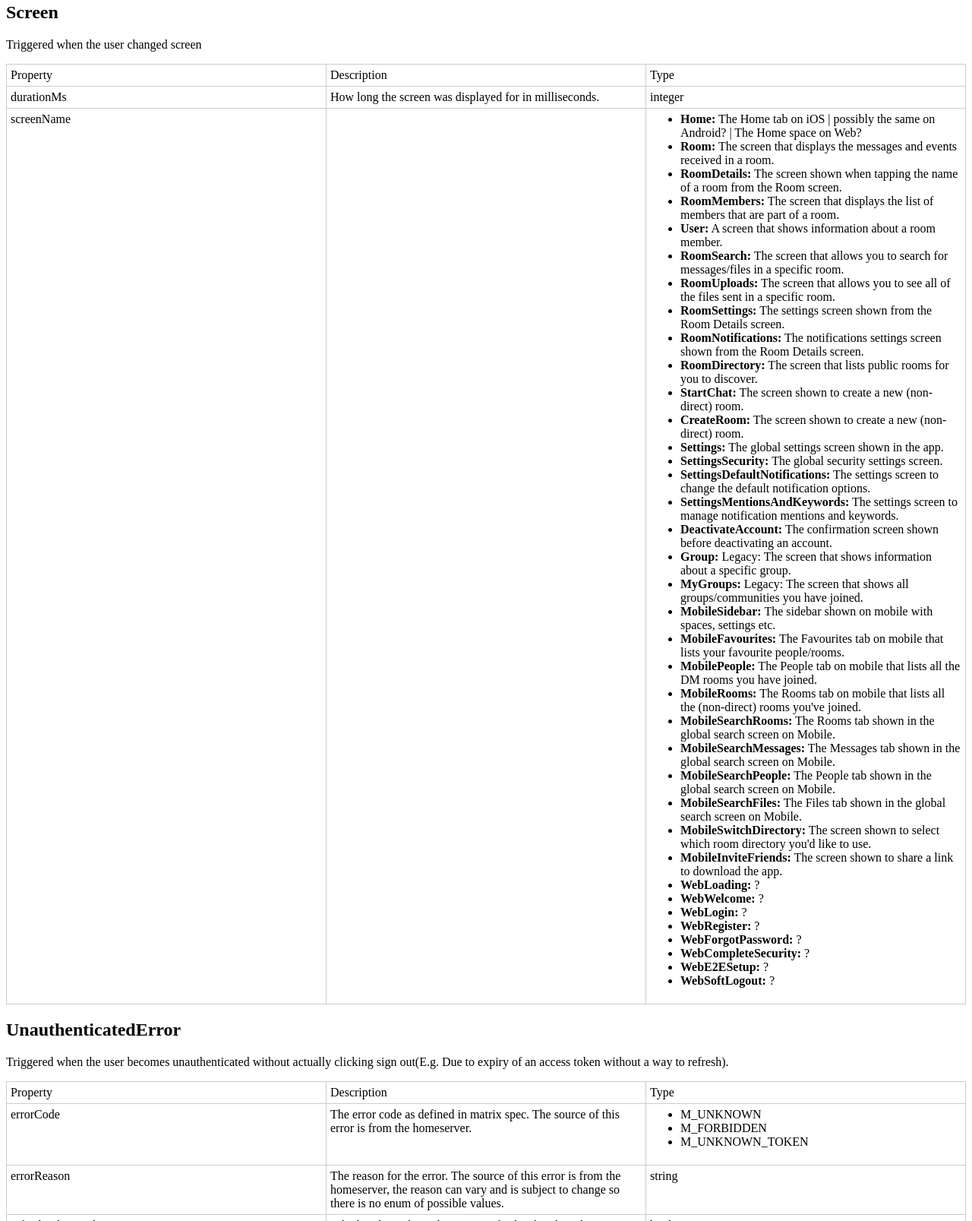
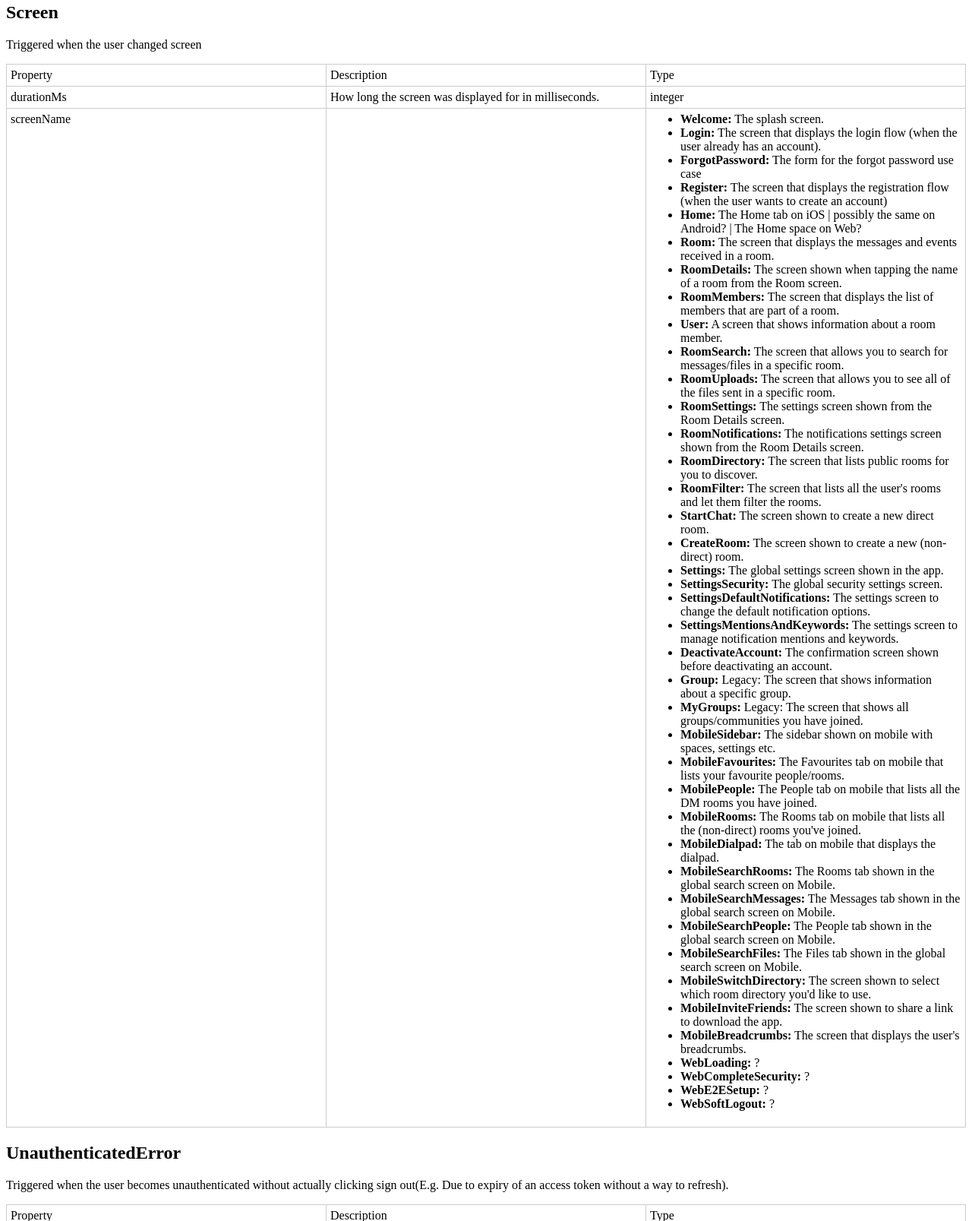
Before and after one commit to matrix-org/matrix-analytics-events, a website: page types/html/index.html in a window 1280 px wide. Shown: the part 2350-3957 px from the top of the page at 76% size. Drawn offline with Linux system fonts and the light colour scheme.

Commit message:
Run the tool again after merging #11

```diff
--- a/types/html/index.html
+++ b/types/html/index.html
@@ -580,6 +580,30 @@
 
                                             <li>
 
+                                                    <b>Welcome:</b> The splash screen.
+
+                                            </li>
+
+                                            <li>
+
+                                                    <b>Login:</b> The screen that displays the login flow (when the user already has an account).
+
+                                            </li>
+
+                                            <li>
+
+                                                    <b>ForgotPassword:</b> The form for the forgot password use case
+
+                                            </li>
+
+                                            <li>
+
+                                                    <b>Register:</b> The screen that displays the registration flow (when the user wants to create an account)
+
+                                            </li>
+
+                                            <li>
+
                                                     <b>Home:</b> The Home tab on iOS | possibly the same on Android? | The Home space on Web?
 
                                             </li>
@@ -640,7 +664,13 @@
 
                                             <li>
 
-                                                    <b>StartChat:</b> The screen shown to create a new (non-direct) room.
+                                                    <b>RoomFilter:</b> The screen that lists all the user&#39;s rooms and let them filter the rooms.
+
+                                            </li>
+
+                                            <li>
+
+                                                    <b>StartChat:</b> The screen shown to create a new direct room.
 
                                             </li>
 
@@ -718,6 +748,12 @@
 
                                             <li>
 
+                                                    <b>MobileDialpad:</b> The tab on mobile that displays the dialpad.
+
+                                            </li>
+
+                                            <li>
+
                                                     <b>MobileSearchRooms:</b> The Rooms tab shown in the global search screen on Mobile.
 
                                             </li>
@@ -754,31 +790,13 @@
 
                                             <li>
 
-                                                    <b>WebLoading:</b> ?
+                                                    <b>MobileBreadcrumbs:</b> The screen that displays the user&#39;s breadcrumbs.
 
                                             </li>
 
                                             <li>
 
-                                                    <b>WebWelcome:</b> ?
-
-                                            </li>
-
-                                            <li>
-
-                                                    <b>WebLogin:</b> ?
-
-                                            </li>
-
-                                            <li>
-
-                                                    <b>WebRegister:</b> ?
-
-                                            </li>
-
-                                            <li>
-
-                                                    <b>WebForgotPassword:</b> ?
+                                                    <b>WebLoading:</b> ?
 
                                             </li>
 
```
